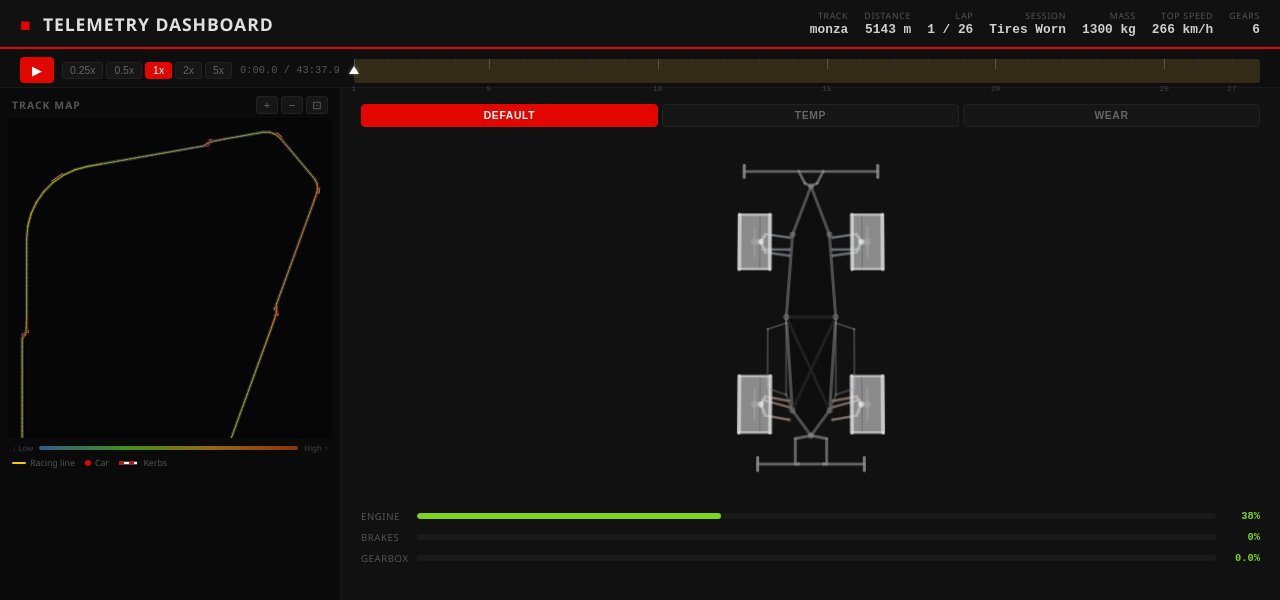
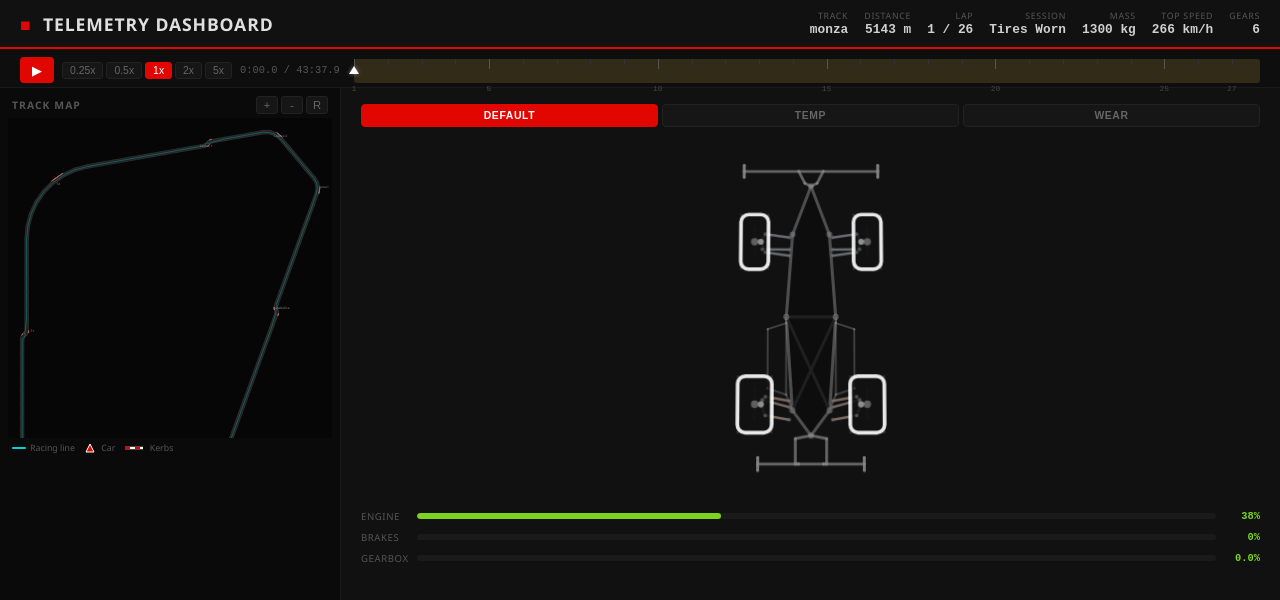
Before and after one commit to Reconnecting18/Telemetry-Simulation, a React (Vite) app in the folder web/: page / in a window 1280 px wide. Shown: the top 600 px of the page. Built offline with nearby package versions, Linux system fonts and the light colour scheme.

Commit message:
fix: track refine, tire shape/color

```diff
--- a/web/src/App.css
+++ b/web/src/App.css
@@ -250,31 +250,6 @@ header {
   user-select: none;
 }
 
-.track-elev-legend {
-  display: flex;
-  align-items: center;
-  gap: 6px;
-  margin: 4px 4px 0;
-}
-
-.elev-label {
-  font-size: 0.5rem;
-  color: #444;
-  white-space: nowrap;
-}
-
-.elev-gradient-bar {
-  flex: 1;
-  height: 4px;
-  border-radius: 2px;
-  background: linear-gradient(to right,
-    rgb(74,144,226),
-    rgb(100,234,35),
-    rgb(245,166,35),
-    rgb(225,80,10));
-  opacity: 0.6;
-}
-
 /* ---- Track Legend ---- */
 .track-legend {
   display: flex;
--- a/web/src/App.jsx
+++ b/web/src/App.jsx
@@ -38,6 +38,8 @@ export default function App() {
         <div className="track-panel">
           <TrackMap
             trackNodes={data.track?.nodes}
+            frames={data.frames}
+            currentTime={currentTime}
             carX={f?.x}
             carY={f?.y}
           />
--- a/web/src/components/CarModel.jsx
+++ b/web/src/components/CarModel.jsx
@@ -23,7 +23,8 @@ const STEER_GAIN  = 12.5  // deg per 1g lateral
 const STEER_MAX   = 25    // deg
 const ROLL_MAX    = 3     // deg
 const PITCH_MAX   = 4     // deg
-const TIRE_W      = 5     // tire half-width
+const TIRE_W_F    = 4.5   // front tire half-width (narrower)
+const TIRE_W_R    = 5.5   // rear tire half-width (wider)
 const TIRE_H      = 9     // tire half-height
 const RIM_W       = 2.5   // rim half-width
 const RIM_H       = 5     // rim half-height
@@ -73,22 +74,21 @@ defCorner('rl', ...RL_HUB, -1)
 defCorner('rr', ...RR_HUB, -1)
 
 // ── 1c. Wheel nodes (7 per corner, children of hub) ────────────
-function defWheel(p, hx, hy, side) {
+function defWheel(p, hx, hy, side, tw) {
   const out = side === 'L' ? -1 : 1
   const hub = `${p}.hub`
-  defNode(`${p}.rim.t`,   hx,                hy - RIM_H,  hub)
-  defNode(`${p}.rim.b`,   hx,                hy + RIM_H,  hub)
-  defNode(`${p}.tire.ot`, hx + out * TIRE_W, hy - TIRE_H, hub)
-  defNode(`${p}.tire.ob`, hx + out * TIRE_W, hy + TIRE_H, hub)
-  defNode(`${p}.tire.it`, hx - out * TIRE_W, hy - TIRE_H, hub)
-  defNode(`${p}.tire.ib`, hx - out * TIRE_W, hy + TIRE_H, hub)
-  // rim centre = hub itself (shared node, 6 new + hub = 7)
+  defNode(`${p}.rim.t`,   hx,              hy - RIM_H,  hub)
+  defNode(`${p}.rim.b`,   hx,              hy + RIM_H,  hub)
+  defNode(`${p}.tire.ot`, hx + out * tw,   hy - TIRE_H, hub)
+  defNode(`${p}.tire.ob`, hx + out * tw,   hy + TIRE_H, hub)
+  defNode(`${p}.tire.it`, hx - out * tw,   hy - TIRE_H, hub)
+  defNode(`${p}.tire.ib`, hx - out * tw,   hy + TIRE_H, hub)
 }
 
-defWheel('fl', ...FL_HUB, 'L')
-defWheel('fr', ...FR_HUB, 'R')
-defWheel('rl', ...RL_HUB, 'L')
-defWheel('rr', ...RR_HUB, 'R')
+defWheel('fl', ...FL_HUB, 'L', TIRE_W_F)
+defWheel('fr', ...FR_HUB, 'R', TIRE_W_F)
+defWheel('rl', ...RL_HUB, 'L', TIRE_W_R)
+defWheel('rr', ...RR_HUB, 'R', TIRE_W_R)
 
 // ── 1d. Front wing (10 nodes) ──────────────────────────────────
 defNode('fw.lt',    -22, -53)          // left tip
@@ -221,10 +221,10 @@ const BEAM_RENDER = {
   susp:       { w: 0.8,  op: 0.75 },
   upright:    { w: 0.9,  op: 0.6  },
   hub_link:   { w: 0.5,  op: 0.5  },
-  tire_outer: { w: 1.2,  op: 0.85 },
-  tire_inner: { w: 1.2,  op: 0.85 },
-  tire_top:   { w: 0.8,  op: 0.7  },
-  tire_bot:   { w: 0.8,  op: 0.7  },
+  tire_outer: { w: 0.4,  op: 0.15 },
+  tire_inner: { w: 0.4,  op: 0.15 },
+  tire_top:   { w: 0.3,  op: 0.1  },
+  tire_bot:   { w: 0.3,  op: 0.1  },
   rim:        { w: 0.5,  op: 0.5  },
   spoke:      { w: 0.3,  op: 0.35 },
   wing:       { w: 0.9,  op: 0.7  },
@@ -354,10 +354,10 @@ function detectDamageZone(dLat, dLon) {
 // 7. CORNER DEFINITIONS
 // ═══════════════════════════════════════════════════════════════════
 const CORNERS = [
-  { id: 'FL', p: 'fl', side: 'L', steers: true },
-  { id: 'FR', p: 'fr', side: 'R', steers: true },
-  { id: 'RL', p: 'rl', side: 'L', steers: false },
-  { id: 'RR', p: 'rr', side: 'R', steers: false },
+  { id: 'FL', p: 'fl', side: 'L', steers: true,  tw: TIRE_W_F },
+  { id: 'FR', p: 'fr', side: 'R', steers: true,  tw: TIRE_W_F },
+  { id: 'RL', p: 'rl', side: 'L', steers: false, tw: TIRE_W_R },
+  { id: 'RR', p: 'rr', side: 'R', steers: false, tw: TIRE_W_R },
 ]
 
 // ═══════════════════════════════════════════════════════════════════
@@ -568,28 +568,50 @@ function CarModel({ frame, vehicle, mode }) {
         )
       })}
 
-      {/* Tire fills — 3 vertical strips per tire (outer / center / inner) */}
-      {CORNERS.map(({ id, p }) => {
-        const ot = pos[`${p}.tire.ot`], ob = pos[`${p}.tire.ob`]
-        const it = pos[`${p}.tire.it`], ib = pos[`${p}.tire.ib`]
-        if (!ot || !ob || !it || !ib) return null
+      {/* Tire rounded rects with 3-zone gradient fill */}
+      <defs>
+        {CORNERS.map(({ id, p, side }) => {
+          const tc = tireColors[id]
+          // Gradient goes from outer edge to inner edge
+          // L-side: outer is left (x1=0), inner is right (x2=1)
+          // R-side: outer is right (x1=1), inner is left (x2=0)
+          const x1 = side === 'L' ? '0' : '1'
+          const x2 = side === 'L' ? '1' : '0'
+          return (
+            <linearGradient key={`tg-${id}`} id={`tg-${id}`}
+              x1={x1} y1="0" x2={x2} y2="0">
+              <stop offset="0%"   stopColor={tc.outer} />
+              <stop offset="33%"  stopColor={tc.outer} />
+              <stop offset="40%"  stopColor={tc.center} />
+              <stop offset="60%"  stopColor={tc.center} />
+              <stop offset="67%"  stopColor={tc.inner} />
+              <stop offset="100%" stopColor={tc.inner} />
+            </linearGradient>
+          )
+        })}
+      </defs>
+      {CORNERS.map(({ id, p, tw, steers }) => {
+        const hub = pos[`${p}.hub`]
+        if (!hub) return null
         const tc = tireColors[id]
-        // Split tire width into thirds using lerp between outer and inner edges
-        const lx = (a, b, t) => a + (b - a) * t
-        const ly = (a, b, t) => a + (b - a) * t
-        // Top edge: ot → it,  Bottom edge: ob → ib
-        // t=0 is outer, t=1 is inner
-        const pt = (t) => ({ x: lx(ot.x, it.x, t), y: ly(ot.y, it.y, t) })
-        const pb = (t) => ({ x: lx(ob.x, ib.x, t), y: ly(ob.y, ib.y, t) })
-        const t0 = pt(0), t1 = pt(0.333), t2 = pt(0.667), t3 = pt(1)
-        const b0 = pb(0), b1 = pb(0.333), b2 = pb(0.667), b3 = pb(1)
-        const poly = (tl, tr, br, bl) =>
-          `${tl.x},${tl.y} ${tr.x},${tr.y} ${br.x},${br.y} ${bl.x},${bl.y}`
+        const isDefault = mode === 'default'
+        const w = tw * 2, h = TIRE_H * 2
+        // Compute rotation from hub orientation (steering + suspension)
+        const ot = pos[`${p}.tire.ot`], it = pos[`${p}.tire.it`]
+        let angle = 0
+        if (ot && it) {
+          const midTopX = (ot.x + it.x) / 2, midTopY = (ot.y + it.y) / 2
+          angle = Math.atan2(midTopX - hub.x, -(midTopY - hub.y)) * (180 / Math.PI)
+        }
         return (
-          <g key={`tire-fill-${id}`} opacity={0.6}>
-            <polygon points={poly(t0, t1, b1, b0)} fill={tc.outer}  stroke="none" />
-            <polygon points={poly(t1, t2, b2, b1)} fill={tc.center} stroke="none" />
-            <polygon points={poly(t2, t3, b3, b2)} fill={tc.inner}  stroke="none" />
+          <g key={`tire-${id}`}
+            transform={`translate(${hub.x},${hub.y}) rotate(${angle.toFixed(2)})`}>
+            <rect x={-tw} y={-TIRE_H} width={w} height={h}
+              rx={2.5} ry={2.5}
+              fill={isDefault ? '#111' : `url(#tg-${id})`}
+              stroke={isDefault ? '#fff' : tc.center}
+              strokeWidth={isDefault ? 1.2 : 0.8}
+              opacity={isDefault ? 0.9 : 0.85} />
           </g>
         )
       })}
--- a/web/src/components/TrackMap.jsx
+++ b/web/src/components/TrackMap.jsx
@@ -1,9 +1,21 @@
 import { useMemo, useRef, useState, useCallback, useEffect } from 'react'
-import { curvatureToColor } from '../utils/colors'
+import { findFrameIndex } from '../utils/interpolate'
 
 const TRACK_WIDTH   = 14
 const MAX_RL_OFFSET = 5
 const KERB_OFFSET   = TRACK_WIDTH / 2 + 0.5
+const TRAIL_SECS    = 2.0      // comet tail duration
+const TRAIL_POINTS  = 30       // sample count for trail
+
+// ── Monza corner labels (SVG coords: y negated) ──
+const CORNER_LABELS = [
+  { idx: 21, name: 'T1',       ox: 25,  oy: -5  },
+  { idx: 35, name: 'T2',       ox: 20,  oy: 10  },
+  { idx: 51, name: 'Lesmo 1',  ox: -10, oy: 18  },
+  { idx: 59, name: 'Lesmo 2',  ox: 18,  oy: 10  },
+  { idx: 66, name: 'Ascari',   ox: 22,  oy: 0   },
+  { idx: 80, name: 'Parabolica', ox: 18, oy: -10 },
+]
 
 function computeRacingLine(nodes) {
   const N = nodes.length
@@ -22,73 +34,108 @@ function computeRacingLine(nodes) {
   })
 }
 
-// Elevation → blue-green-yellow-orange gradient
-function elevToColor(z, minZ, maxZ) {
-  if (maxZ <= minZ) return '#7ed321'
-  const t = (z - minZ) / (maxZ - minZ)
-  if (t < 0.33) {
-    const s = t / 0.33
-    return `rgb(${Math.round(74 + s * 26)},${Math.round(144 + s * 90)},${Math.round(226 - s * 191)})`
+// Perpendicular vectors for each segment
+function computeSegments(nodes) {
+  const segs = []
+  for (let i = 0; i < nodes.length - 1; i++) {
+    const n = nodes[i], n2 = nodes[i + 1]
+    const dx = n2.x - n.x, dy = (-n2.y) - (-n.y)
+    const len = Math.sqrt(dx * dx + dy * dy) || 1
+    segs.push({
+      x1: n.x, y1: -n.y, x2: n2.x, y2: -n2.y,
+      curvature: n.curvature,
+      kerb: n.kerb || 0,
+      z: n.z || 0,
+      rpx: dy / len, rpy: -dx / len,
+      lpx: -dy / len, lpy: dx / len,
+    })
   }
-  if (t < 0.67) {
-    const s = (t - 0.33) / 0.34
-    return `rgb(${Math.round(100 + s * 145)},${Math.round(234 - s * 68)},${Math.round(35)})`
-  }
-  const s = (t - 0.67) / 0.33
-  return `rgb(${Math.round(245 - s * 20)},${Math.round(166 - s * 86)},${Math.round(35 - s * 25)})`
+  return segs
 }
 
-export default function TrackMap({ trackNodes, carX, carY }) {
+// Identify dirty zones: outer edge patches at high-curvature corners
+function computeDirtyZones(nodes, segments) {
+  const zones = []
+  for (let i = 0; i < segments.length; i++) {
+    const absK = Math.abs(nodes[i].curvature)
+    if (absK < 0.008) continue
+    const s = segments[i]
+    const k = nodes[i].curvature
+    // Dirty is on the OUTSIDE of the corner
+    const px = k > 0 ? s.lpx : s.rpx
+    const py = k > 0 ? s.lpy : s.rpy
+    const off = TRACK_WIDTH / 2 - 1
+    zones.push({
+      x1: s.x1 + px * off, y1: s.y1 + py * off,
+      x2: s.x2 + px * off, y2: s.y2 + py * off,
+      intensity: Math.min(1, absK / 0.05),
+    })
+  }
+  return zones
+}
+
+// Build trail points from frames
+function buildTrail(frames, currentTime) {
+  if (!frames || !frames.length || currentTime <= 0) return []
+  const startT = Math.max(0, currentTime - TRAIL_SECS)
+  const points = []
+  const step = (currentTime - startT) / TRAIL_POINTS
+  for (let t = startT; t <= currentTime; t += step) {
+    const idx = findFrameIndex(frames, t)
+    if (idx < frames.length - 1) {
+      const a = frames[idx], b = frames[idx + 1]
+      const range = b.time_s - a.time_s
+      const frac = range > 0 ? (t - a.time_s) / range : 0
+      points.push({
+        x: a.x + (b.x - a.x) * frac,
+        y: -(a.y + (b.y - a.y) * frac),
+        t: (t - startT) / TRAIL_SECS,  // 0 = tail, 1 = head
+      })
+    }
+  }
+  return points
+}
+
+export default function TrackMap({ trackNodes, frames, currentTime, carX, carY }) {
   const svgRef = useRef(null)
   const isDragging = useRef(false)
   const lastMouse  = useRef({ x: 0, y: 0 })
-
-  // viewBox state: { x, y, w, h }
   const [vbState, setVbState] = useState(null)
 
-  const { baseVB, segments, racingLine, startX, startY, minZ, maxZ } = useMemo(() => {
-    if (!trackNodes || trackNodes.length === 0)
-      return { baseVB: null, segments: [], racingLine: [], startX: undefined, startY: undefined, minZ: 0, maxZ: 1 }
+  const { baseVB, segments, racingLine, dirtyZones, startX, startY, cornerPositions } = useMemo(() => {
+    if (!trackNodes || !trackNodes.length)
+      return { baseVB: null, segments: [], racingLine: [], dirtyZones: [], cornerPositions: [] }
 
     const xs  = trackNodes.map(n => n.x)
     const ys  = trackNodes.map(n => -n.y)
-    const zs  = trackNodes.map(n => n.z || 0)
     const pad = 40 + TRACK_WIDTH
     const minX = Math.min(...xs) - pad
     const maxX = Math.max(...xs) + pad
     const minY = Math.min(...ys) - pad
     const maxY = Math.max(...ys) + pad
 
-    const segs = []
-    for (let i = 0; i < trackNodes.length - 1; i++) {
-      const n  = trackNodes[i]
-      const n2 = trackNodes[i + 1]
-      const sdx  = n2.x - n.x
-      const sdy  = (-n2.y) - (-n.y)
-      const slen = Math.sqrt(sdx * sdx + sdy * sdy) || 1
-      segs.push({
-        x1: n.x,  y1: -n.y,
-        x2: n2.x, y2: -n2.y,
-        color: curvatureToColor(n.curvature),
-        kerb:  n.kerb || 0,
-        z:     n.z || 0,
-        rpx:   sdy / slen,  rpy: -sdx / slen,
-        lpx:  -sdy / slen,  lpy:  sdx / slen,
-      })
-    }
+    const segs = computeSegments(trackNodes)
+    const rl = computeRacingLine(trackNodes)
+    const dirty = computeDirtyZones(trackNodes, segs)
+
+    // Corner label positions
+    const cPos = CORNER_LABELS.map(cl => {
+      const n = trackNodes[cl.idx]
+      if (!n) return null
+      return { name: cl.name, x: n.x + cl.ox, y: -n.y + cl.oy }
+    }).filter(Boolean)
 
     return {
       baseVB: { x: minX, y: minY, w: maxX - minX, h: maxY - minY },
       segments: segs,
-      racingLine: computeRacingLine(trackNodes),
+      racingLine: rl,
+      dirtyZones: dirty,
       startX: trackNodes[0].x,
       startY: -trackNodes[0].y,
-      minZ: Math.min(...zs),
-      maxZ: Math.max(...zs),
+      cornerPositions: cPos,
     }
   }, [trackNodes])
 
-  // Initialize viewBox once data is ready
   useEffect(() => {
     if (baseVB && !vbState) setVbState(baseVB)
   }, [baseVB]) // eslint-disable-line
@@ -96,7 +143,6 @@ export default function TrackMap({ trackNodes, carX, carY }) {
   const vb = vbState || baseVB || { x: 0, y: 0, w: 100, h: 100 }
   const vbStr = `${vb.x} ${vb.y} ${vb.w} ${vb.h}`
 
-  // Convert screen pixel delta → SVG coordinate delta
   const screenToSVG = useCallback((dx, dy) => {
     const svg = svgRef.current
     if (!svg) return { dx: 0, dy: 0 }
@@ -104,7 +150,6 @@ export default function TrackMap({ trackNodes, carX, carY }) {
     return { dx: dx / rect.width * vb.w, dy: dy / rect.height * vb.h }
   }, [vb.w, vb.h])
 
-  // Zoom around a point in SVG space
   const zoomAround = useCallback((clientX, clientY, factor) => {
     const svg = svgRef.current
     if (!svg) return
@@ -121,8 +166,7 @@ export default function TrackMap({ trackNodes, carX, carY }) {
 
   const handleWheel = useCallback((e) => {
     e.preventDefault()
-    const factor = e.deltaY < 0 ? 0.82 : 1.22
-    zoomAround(e.clientX, e.clientY, factor)
+    zoomAround(e.clientX, e.clientY, e.deltaY < 0 ? 0.82 : 1.22)
   }, [zoomAround])
 
   const handleMouseDown = useCallback((e) => {
@@ -142,23 +186,46 @@ export default function TrackMap({ trackNodes, carX, carY }) {
     setVbState(v => ({ ...v, x: v.x + dx, y: v.y + dy }))
   }, [screenToSVG])
 
-  const handleMouseUp   = useCallback(() => { isDragging.current = false }, [])
-  const resetView       = useCallback(() => baseVB && setVbState(baseVB),   [baseVB])
-  const zoomIn          = useCallback(() => setVbState(v => ({ x: v.x + v.w*0.1, y: v.y + v.h*0.1, w: v.w*0.8, h: v.h*0.8 })), [])
-  const zoomOut         = useCallback(() => setVbState(v => ({ x: v.x - v.w*0.125, y: v.y - v.h*0.125, w: v.w*1.25, h: v.h*1.25 })), [])
+  const handleMouseUp = useCallback(() => { isDragging.current = false }, [])
+  const resetView    = useCallback(() => baseVB && setVbState(baseVB), [baseVB])
+  const zoomIn       = useCallback(() => setVbState(v => ({ x: v.x + v.w*0.1, y: v.y + v.h*0.1, w: v.w*0.8, h: v.h*0.8 })), [])
+  const zoomOut      = useCallback(() => setVbState(v => ({ x: v.x - v.w*0.125, y: v.y - v.h*0.125, w: v.w*1.25, h: v.h*1.25 })), [])
 
-  // Car snapped to nearest RL point
+  // Car position (SVG coords)
   const cx = carX ?? 0
   const cy = carY !== undefined ? -carY : 0
-  const carRlPos = useMemo(() => {
-    if (!racingLine.length || carX == null) return { x: cx, y: cy }
+
+  // Snap car to nearest racing line point + get heading
+  const { carPos, headingDeg } = useMemo(() => {
+    if (!racingLine.length || carX == null) return { carPos: { x: cx, y: cy }, headingDeg: 0 }
     let best = 0, bestD = Infinity
     racingLine.forEach((p, i) => {
       const d = (p.x - cx) ** 2 + (p.y - cy) ** 2
       if (d < bestD) { bestD = d; best = i }
     })
-    return racingLine[best]
+    const pos = racingLine[best]
+    // Heading from prev→next RL point
+    const prev = racingLine[Math.max(0, best - 1)]
+    const next = racingLine[Math.min(racingLine.length - 1, best + 1)]
+    const hdx = next.x - prev.x, hdy = next.y - prev.y
+    const deg = Math.atan2(hdy, hdx) * (180 / Math.PI) + 90  // +90 so "up" is forward
+    return { carPos: pos, headingDeg: deg }
   }, [racingLine, cx, cy, carX])
+
+  // Comet trail
+  const trail = useMemo(() => buildTrail(frames, currentTime), [frames, currentTime])
+  // Snap trail to racing line
+  const snappedTrail = useMemo(() => {
+    if (!racingLine.length || !trail.length) return []
+    return trail.map(tp => {
+      let best = 0, bestD = Infinity
+      racingLine.forEach((p, i) => {
+        const d = (p.x - tp.x) ** 2 + (p.y - tp.y) ** 2
+        if (d < bestD) { bestD = d; best = i }
+      })
+      return { ...racingLine[best], t: tp.t }
+    })
+  }, [racingLine, trail])
 
   const rlPoints = racingLine.map(p => `${p.x.toFixed(1)},${p.y.toFixed(1)}`).join(' ')
 
@@ -168,8 +235,8 @@ export default function TrackMap({ trackNodes, carX, carY }) {
         <h3>Track Map</h3>
         <div className="track-map-btns">
           <button className="map-btn" onClick={zoomIn}  title="Zoom in">+</button>
-          <button className="map-btn" onClick={zoomOut} title="Zoom out">−</button>
-          <button className="map-btn" onClick={resetView} title="Reset view">⊡</button>
+          <button className="map-btn" onClick={zoomOut} title="Zoom out">-</button>
+          <button className="map-btn" onClick={resetView} title="Reset view">R</button>
         </div>
       </div>
 
@@ -188,38 +255,41 @@ export default function TrackMap({ trackNodes, carX, carY }) {
           preserveAspectRatio="xMidYMid meet"
           width="100%" height="100%"
         >
-          {/* ── Outer track shadow / border ── */}
+          {/* ── Track outer edge (dark border) ── */}
           {segments.map((s, i) => (
-            <line key={`shadow-${i}`}
+            <line key={`edge-${i}`}
               x1={s.x1} y1={s.y1} x2={s.x2} y2={s.y2}
-              stroke="#000" strokeWidth={TRACK_WIDTH + 4} strokeLinecap="round"
-            />
+              stroke="#1a1a1a" strokeWidth={TRACK_WIDTH + 4} strokeLinecap="round" />
           ))}
 
-          {/* ── Track surface ── */}
+          {/* ── Track surface (road) ── */}
           {segments.map((s, i) => (
-            <line key={`surf-${i}`}
+            <line key={`road-${i}`}
               x1={s.x1} y1={s.y1} x2={s.x2} y2={s.y2}
-              stroke="#282828" strokeWidth={TRACK_WIDTH} strokeLinecap="round"
-            />
+              stroke="#2a2a2a" strokeWidth={TRACK_WIDTH} strokeLinecap="round" />
           ))}
 
-          {/* ── Elevation color centerline (thin overlay) ── */}
+          {/* ── Lighter edge stripes (road edge markings) ── */}
           {segments.map((s, i) => (
-            <line key={`elev-${i}`}
+            <line key={`stripe-${i}`}
               x1={s.x1} y1={s.y1} x2={s.x2} y2={s.y2}
-              stroke={elevToColor(s.z, minZ, maxZ)} strokeWidth={3}
-              strokeLinecap="round" opacity={0.75}
-            />
+              stroke="#3a3a3a" strokeWidth={TRACK_WIDTH + 1} strokeLinecap="round"
+              opacity={0.4} />
           ))}
 
-          {/* ── Curvature overlay (subtle) ── */}
+          {/* ── Darker center fill (inner road surface) ── */}
           {segments.map((s, i) => (
-            <line key={`col-${i}`}
+            <line key={`inner-${i}`}
               x1={s.x1} y1={s.y1} x2={s.x2} y2={s.y2}
-              stroke={s.color} strokeWidth={TRACK_WIDTH - 6}
-              strokeLinecap="round" opacity={0.18}
-            />
+              stroke="#222" strokeWidth={TRACK_WIDTH - 4} strokeLinecap="round" />
+          ))}
+
+          {/* ── Dirty zones (outside of corners) ── */}
+          {dirtyZones.map((dz, i) => (
+            <line key={`dirty-${i}`}
+              x1={dz.x1} y1={dz.y1} x2={dz.x2} y2={dz.y2}
+              stroke="#3a2e20" strokeWidth={4}
+              strokeLinecap="round" opacity={0.35 * dz.intensity} />
           ))}
 
           {/* ── Left kerbs ── */}
@@ -252,16 +322,27 @@ export default function TrackMap({ trackNodes, carX, carY }) {
             )
           })}
 
-          {/* ── Racing line ── */}
+          {/* ── Racing line (cyan, thin, solid) ── */}
           {rlPoints && (
             <polyline
               points={rlPoints}
-              stroke="#f5c518" strokeWidth={1.8}
-              fill="none" opacity={0.9}
-              strokeDasharray="10 6"
-              strokeLinecap="round"
+              stroke="#00d4d4" strokeWidth={1.5}
+              fill="none" opacity={0.85}
+              strokeLinecap="round" strokeLinejoin="round"
             />
           )}
+
+          {/* ── Corner labels ── */}
+          {cornerPositions.map((cp, i) => (
+            <text key={`corner-${i}`}
+              x={cp.x} y={cp.y}
+              fill="#888" fontSize={12}
+              fontFamily="'Segoe UI', system-ui, sans-serif"
+              fontWeight="600" textAnchor="middle"
+              opacity={0.7}>
+              {cp.name}
+            </text>
+          ))}
 
           {/* ── Start/finish marker ── */}
           {startX !== undefined && (
@@ -273,27 +354,38 @@ export default function TrackMap({ trackNodes, carX, carY }) {
             </g>
           )}
 
-          {/* ── Car indicator ── */}
-          <circle cx={carRlPos.x} cy={carRlPos.y} r={14}
-            fill="none" stroke="#e10600" strokeWidth={1} opacity={0.3} />
-          <circle cx={carRlPos.x} cy={carRlPos.y} r={7}
-            fill="#e10600" stroke="white" strokeWidth={1.5} />
+          {/* ── Comet trail ── */}
+          {snappedTrail.length > 1 && snappedTrail.map((pt, i) => {
+            if (i === 0) return null
+            const prev = snappedTrail[i - 1]
+            return (
+              <line key={`trail-${i}`}
+                x1={prev.x} y1={prev.y} x2={pt.x} y2={pt.y}
+                stroke="#e10600" strokeWidth={Math.max(0.5, pt.t * 4)}
+                strokeLinecap="round"
+                opacity={pt.t * 0.7} />
+            )
+          })}
+
+          {/* ── Car arrow (directional triangle) ── */}
+          <g transform={`translate(${carPos.x},${carPos.y}) rotate(${headingDeg.toFixed(1)})`}>
+            <polygon points="0,-8 5,6 -5,6"
+              fill="#e10600" stroke="white" strokeWidth={1.2}
+              strokeLinejoin="round" />
+          </g>
         </svg>
       </div>
 
-      {/* Elevation gradient legend */}
-      <div className="track-elev-legend">
-        <span className="elev-label">↓ Low</span>
-        <div className="elev-gradient-bar" />
-        <span className="elev-label">High ↑</span>
-      </div>
-
+      {/* Legend */}
       <div className="track-legend">
         <span className="legend-item">
-          <span className="legend-line legend-yellow" />Racing line
+          <span className="legend-line" style={{ background: '#00d4d4' }} />Racing line
         </span>
         <span className="legend-item">
-          <span className="legend-dot legend-red" />Car
+          <svg width="10" height="10" style={{ display:'inline-block', verticalAlign:'middle' }}>
+            <polygon points="5,1 9,9 1,9" fill="#e10600" stroke="white" strokeWidth="1" />
+          </svg>
+          &nbsp;Car
         </span>
         <span className="legend-item">
           <svg width="18" height="4" style={{ display:'inline-block', verticalAlign:'middle' }}>
```
Also changed, not shown: 5 other files (tests, documents, lock files or other folders).
